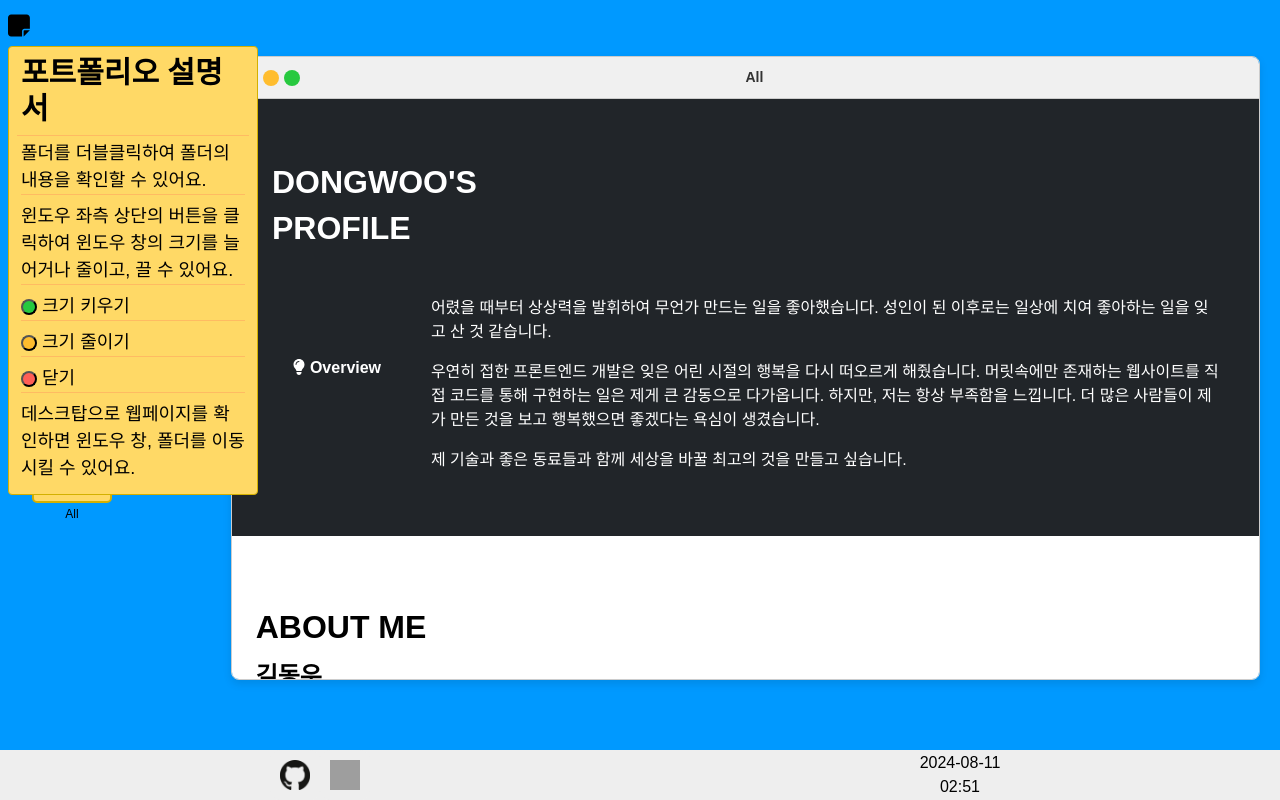
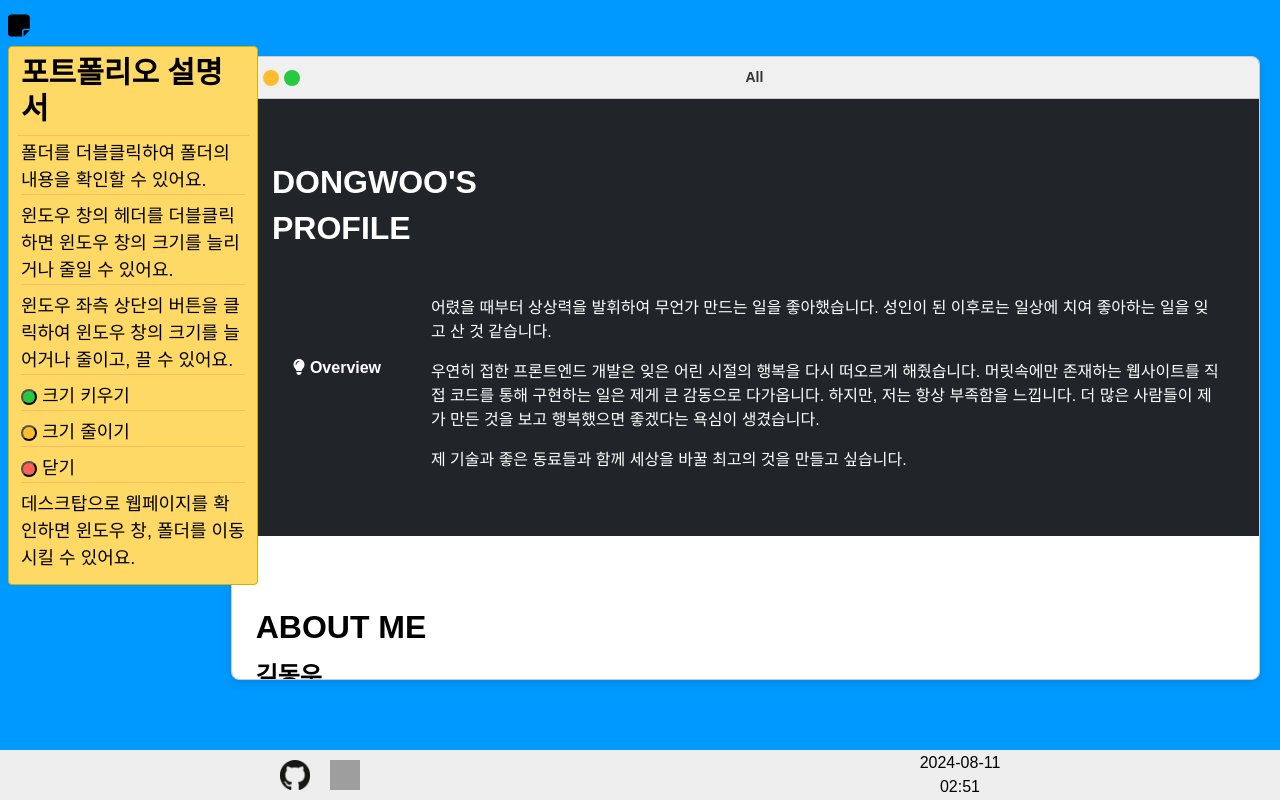
Before and after one commit to pvvng/portfolio, a Next.js app: page /portfolio in a window 1280 px wide. Built offline with nearby package versions, Linux system fonts and the light colour scheme; grey boxes are pictures that could not be loaded; a web font is replaced by a local one.

Commit message:
note 추가

```diff
--- a/app/portfolio/components/NoteContainer.tsx
+++ b/app/portfolio/components/NoteContainer.tsx
@@ -88,6 +88,7 @@ function NoteContentContainer(){
 
 const NOTE_CONTENT = [
     '폴더를 더블클릭하여 폴더의 내용을 확인할 수 있어요.',
+    '윈도우 창의 헤더를 더블클릭하면 윈도우 창의 크기를 늘리거나 줄일 수 있어요.',
     '윈도우 좌측 상단의 버튼을 클릭하여 윈도우 창의 크기를 늘어거나 줄이고, 끌 수 있어요.',
     'G 크기 키우기',
     'Y 크기 줄이기',
```
